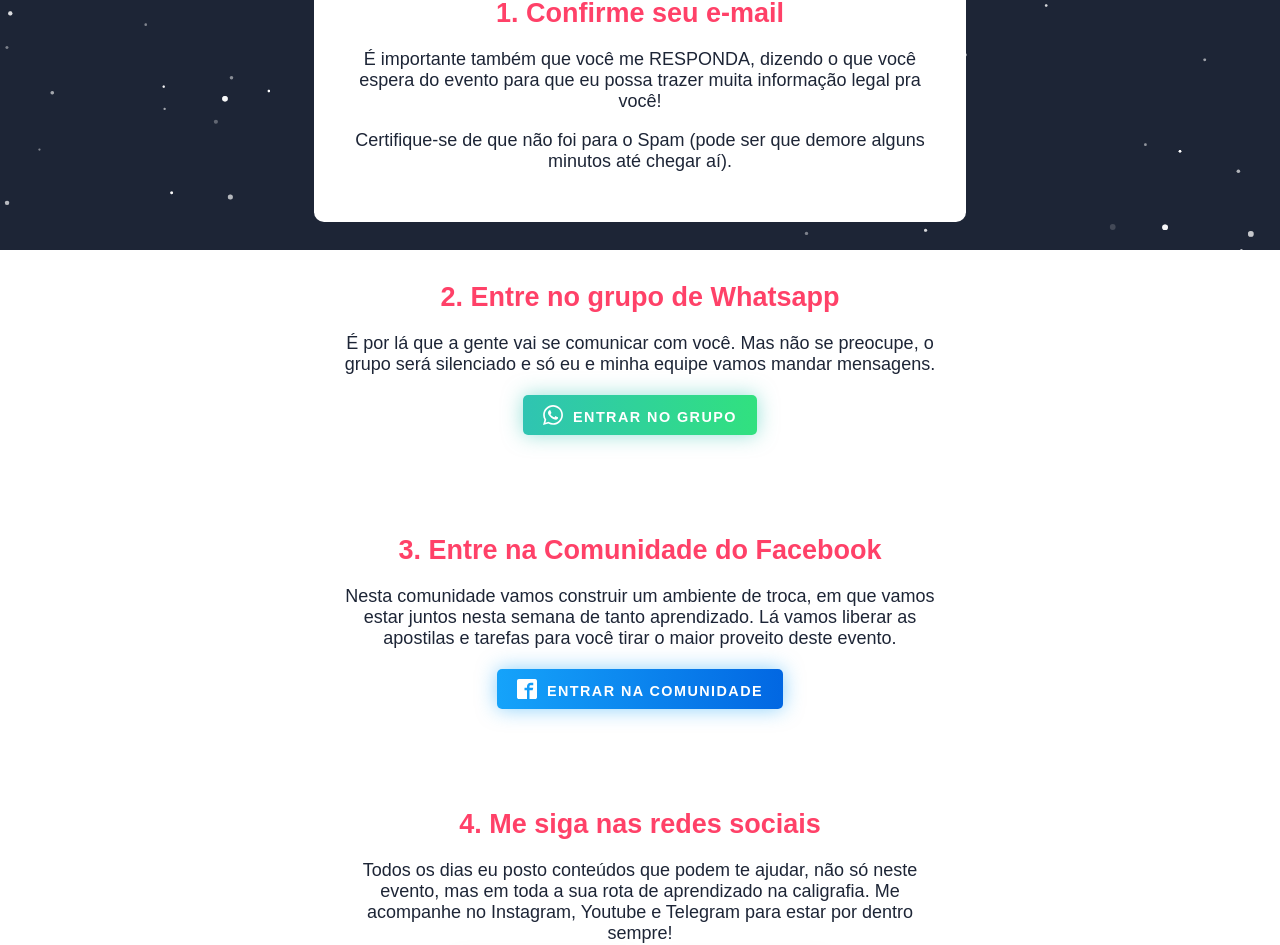
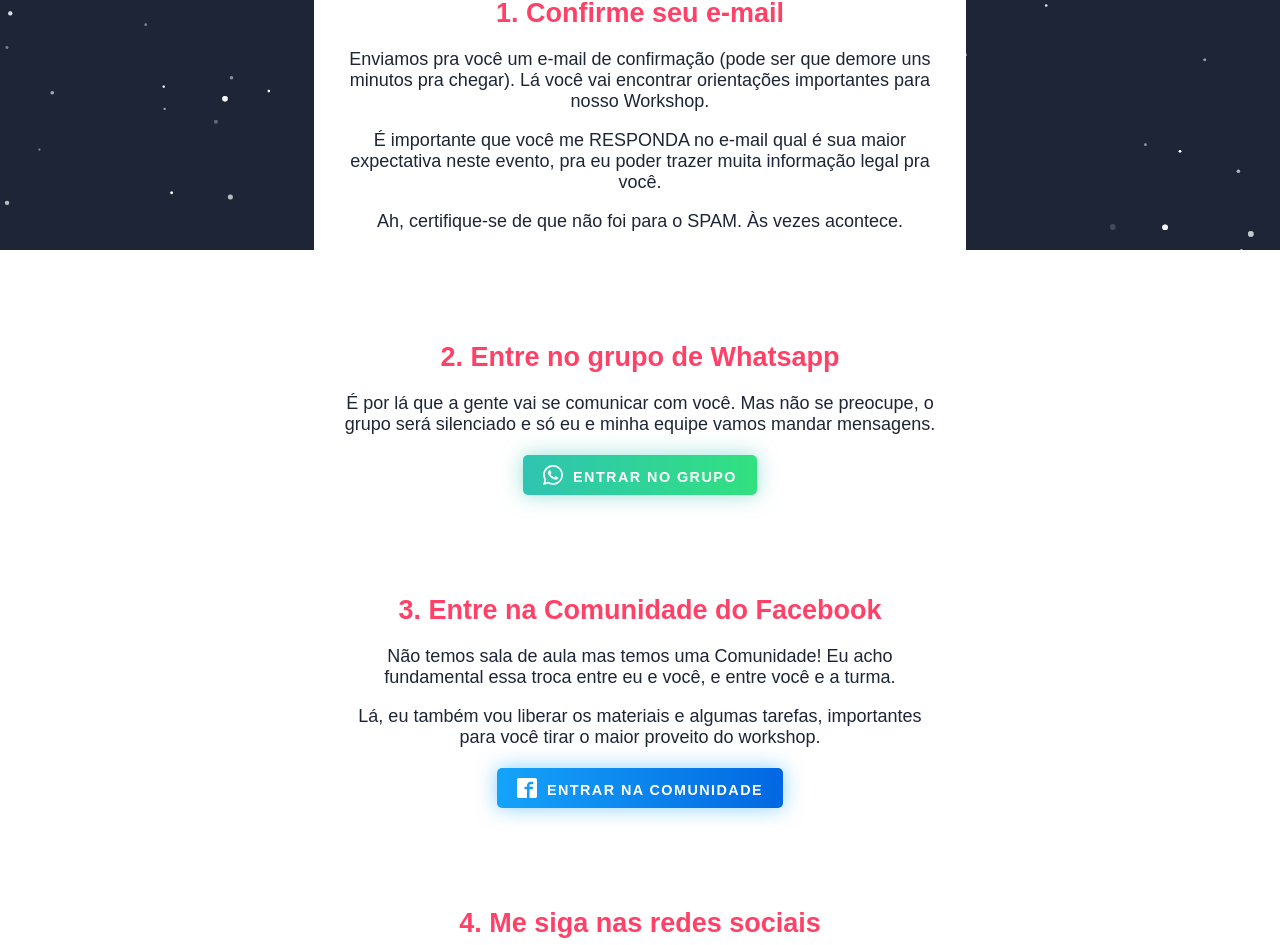
Before and after one commit to scodeler/semana-caligrafia, a Next.js app: page /sucesso in a window 1280 px wide. Shown: the part 550-1495 px from the top of the page. Built offline with nearby package versions, Linux system fonts and the light colour scheme; a web font is replaced by a local one.

Commit message:
copy: change text on success page

```diff
--- a/templates/semana/SuccessPage.jsx
+++ b/templates/semana/SuccessPage.jsx
@@ -19,19 +19,23 @@ const SuccessPageEM = () => {
         <div className='success-message'>
           <p>Parabéns pela iniciativa de se inscrever nesta jornada!</p>
         </div>
-        <h2 className='hero-title'>Os próximos 5 passos</h2>
+        <h2 className='hero-title'>Os próximos passos</h2>
         <ul className='success-list steps'>
           <li className='success-item step'>
             <h3 className='step-title'>1. Confirme seu e-mail</h3>
             <div className='step-text'>
               <p>
-                É importante também que você me RESPONDA, dizendo o que você
-                espera do evento para que eu possa trazer muita informação legal
-                pra você!{' '}
+                Enviamos pra você um e-mail de confirmação (pode ser que demore
+                uns minutos pra chegar). Lá você vai encontrar orientações
+                importantes para nosso Workshop.
               </p>
               <p>
-                Certifique-se de que não foi para o Spam (pode ser que demore
-                alguns minutos até chegar aí).
+                É importante que você me RESPONDA no e-mail qual é sua maior
+                expectativa neste evento, pra eu poder trazer muita informação
+                legal pra você.
+              </p>
+              <p>
+                Ah, certifique-se de que não foi para o SPAM. Às vezes acontece.
               </p>
             </div>
           </li>
@@ -43,7 +47,11 @@ const SuccessPageEM = () => {
               mandar mensagens.
             </div>
             <div className='step-buttons'>
-              <a href='#' target='_blank' className='step-button button-zap'>
+              <a
+                href='/whatsapp'
+                target='_blank'
+                className='step-button button-zap'
+              >
                 <ImWhatsapp />
                 Entrar no Grupo
               </a>
@@ -52,10 +60,14 @@ const SuccessPageEM = () => {
           <li className='success-item step'>
             <h3 className='step-title'>3. Entre na Comunidade do Facebook</h3>
             <div className='step-text'>
-              Nesta comunidade vamos construir um ambiente de troca, em que
-              vamos estar juntos nesta semana de tanto aprendizado. Lá vamos
-              liberar as apostilas e tarefas para você tirar o maior proveito
-              deste evento.
+              <p>
+                Não temos sala de aula mas temos uma Comunidade! Eu acho
+                fundamental essa troca entre eu e você, e entre você e a turma.
+              </p>
+              <p>
+                Lá, eu também vou liberar os materiais e algumas tarefas,
+                importantes para você tirar o maior proveito do workshop.
+              </p>
             </div>
             <div className='step-buttons'>
               <a
```
